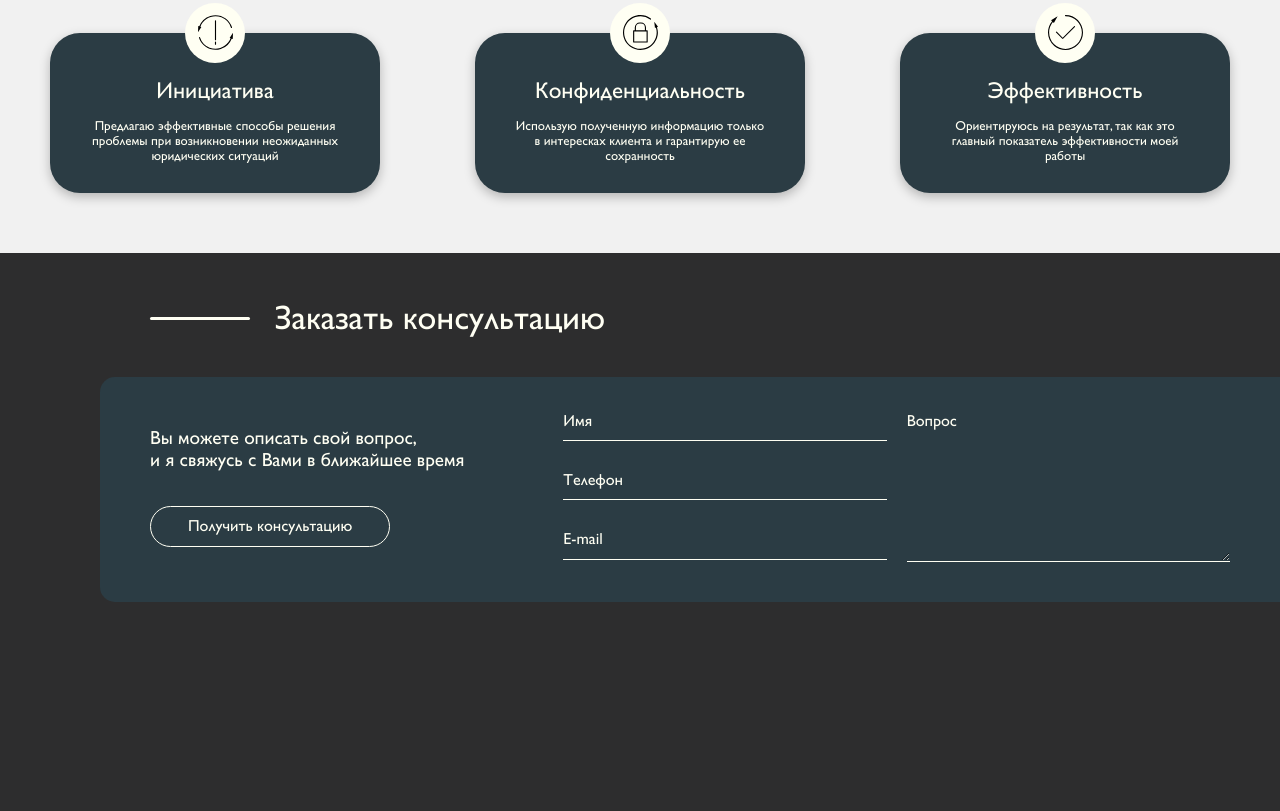
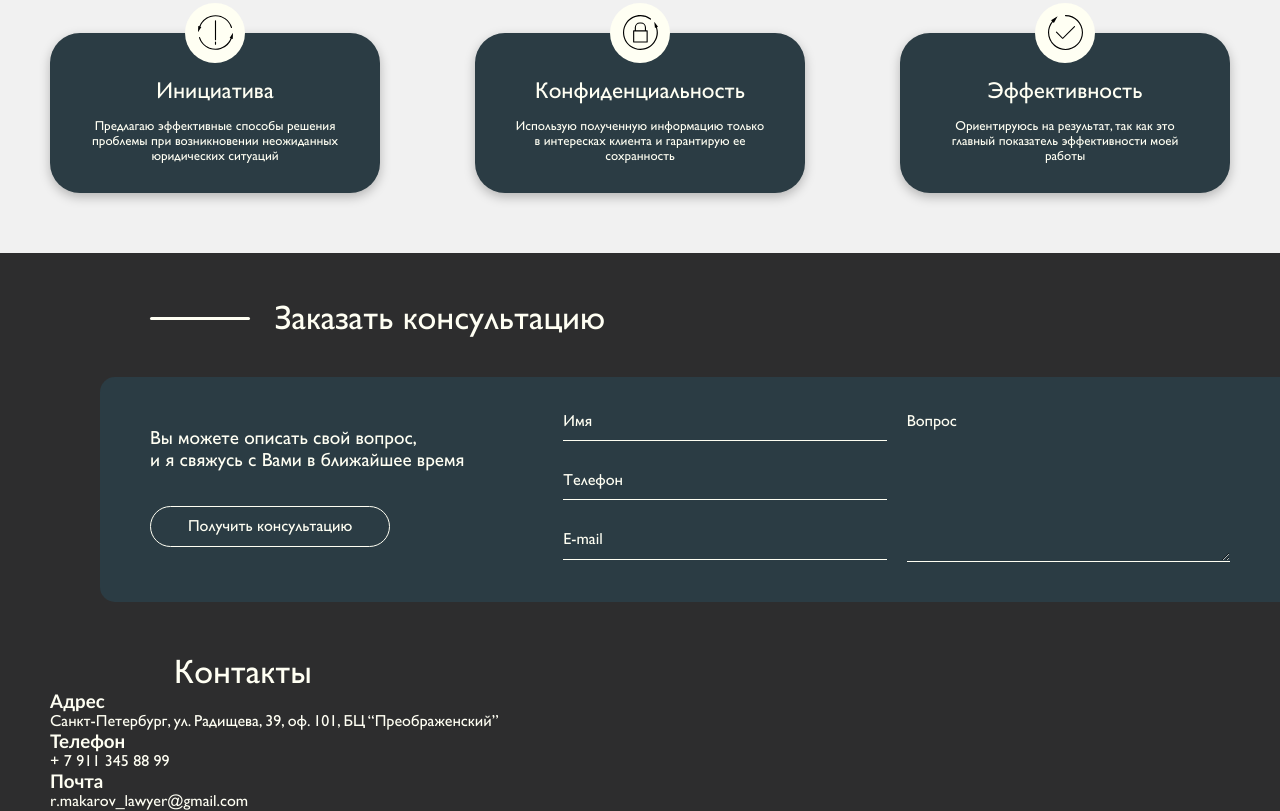
Before and after one commit to daria2212/lawyer, a website: page app/index.html in a window 1280 px wide. Shown: the part 1636-2447 px from the top of the page. Before the commit the page ends 2288 px from the top, so only its background shows below. Drawn offline with nearby package versions, Linux system fonts and the light colour scheme.

Commit message:
contacts layout

```diff
--- a/app/index.html
+++ b/app/index.html
@@ -454,6 +454,29 @@
                 </form>
         </section>
 
+        <section class="contacts">
+            <div class="container">
+                <div class="contacts__inner">
+                    <h2 class="contacts__title title">Контакты</h2>
+                    <ul class="contacts__list">
+                        <li class="contacts__item contacts-item">
+                            <h3 class="contacts-item__title">Адрес</h3>
+                            <p class="contacts-item__text">Санкт-Петербург, ул. Радищева, 39, оф. 101,
+                                БЦ “Преображенский”</p>
+                        </li>
+                        <li class="contacts__item contacts-item">
+                            <h3 class="contacts-item__title">Телефон</h3>
+                            <a href="#" class="contacts-item__link">+ 7 911 345 88 99</a>
+                        </li>
+                        <li class="contacts__item contacts-item">
+                            <h3 class="contacts-item__title">Почта</h3>
+                            <a href="#" class="contacts-item__link">r.makarov_lawyer@gmail.com</a>
+                        </li>
+                    </ul>
+                </div>
+            </div>
+        </section>
+
     </main>
 
 
```
